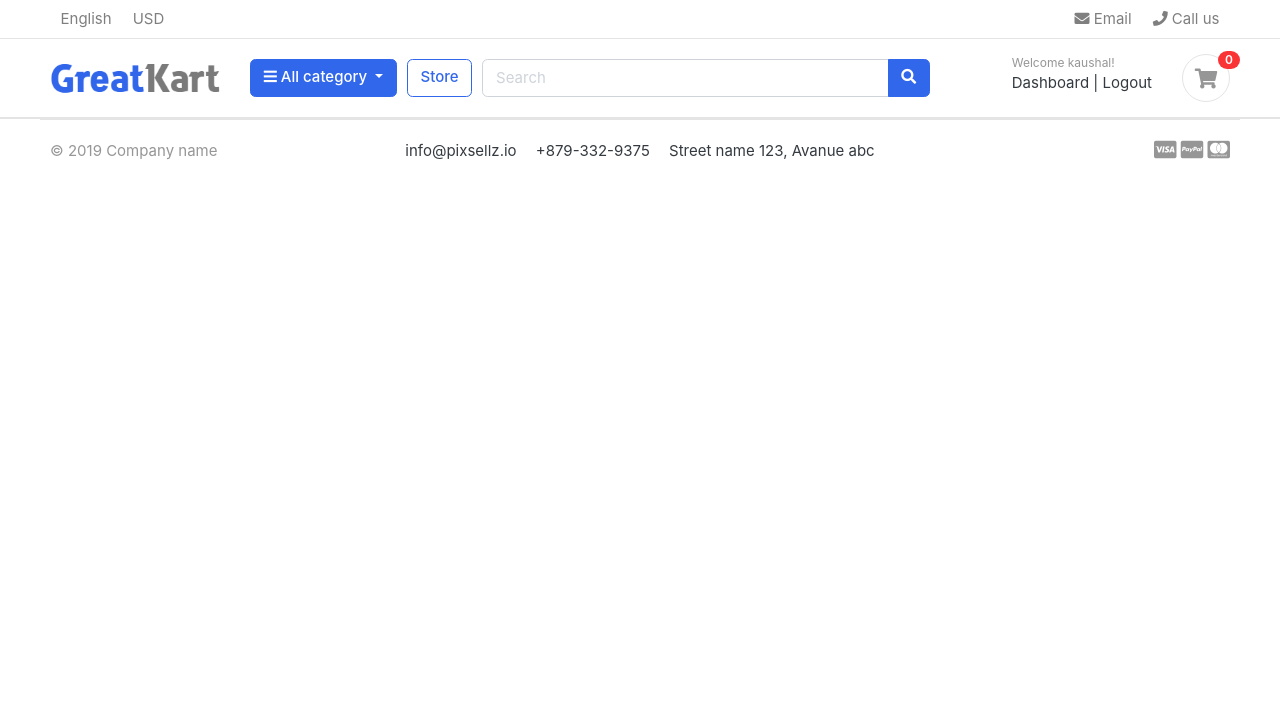
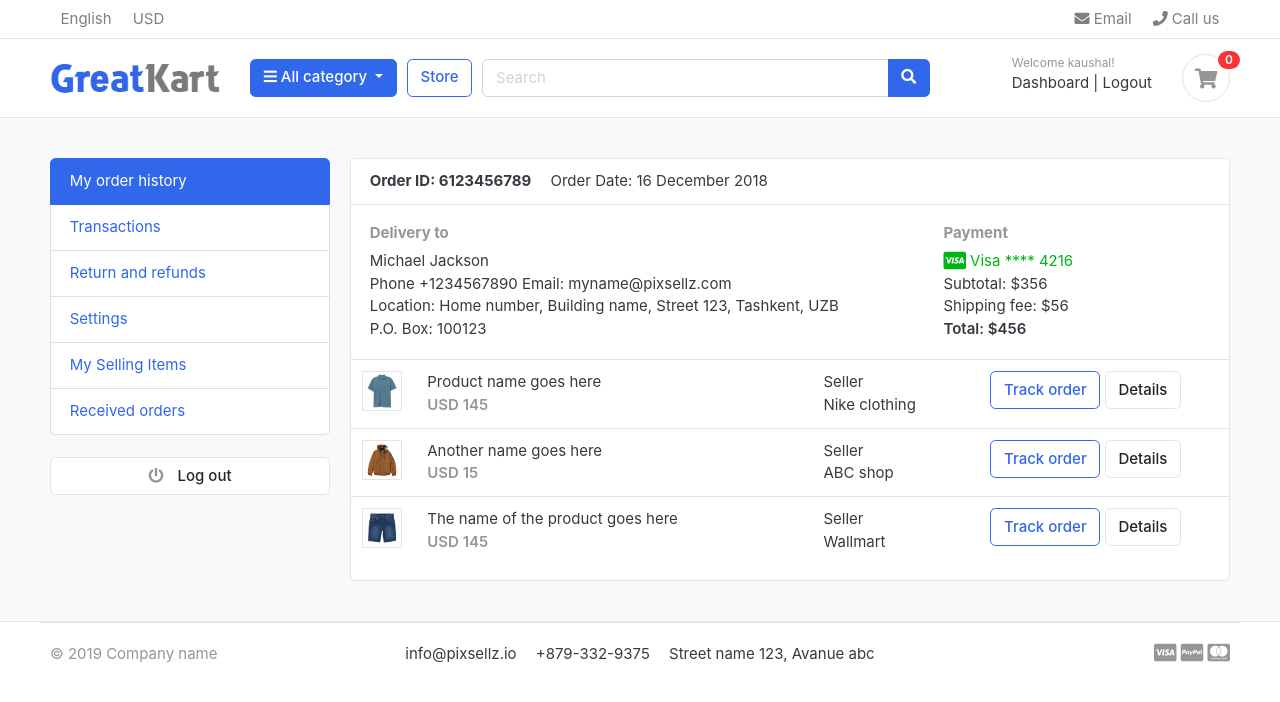
Before and after one commit to kaushal-ka/Boldmunk, a Django app: page /accounts/dashboard/ in a window 1280 px wide. Shown: the top 702 px of the page. Run offline with Django 5.2, Linux system fonts and the light colour scheme; a user stored in the database is signed in; data comes from the database, SQL or seed files in the repository; both versions use the stored data as it was after the commit; some libraries are stand-ins or nearby versions; some web fonts are replaced.

Commit message:
Updated with dashboard.html

```diff
--- a/templates/accounts/dashboard.html
+++ b/templates/accounts/dashboard.html
@@ -3,5 +3,98 @@
 
 {% block content %}
 
+<!-- ========================= SECTION CONTENT ========================= -->
+<section class="section-conten padding-y bg">
+
+<div class="container">
+	<div class="row">
+	<aside class="col-md-3">
+		<!--   SIDEBAR   -->
+		<ul class="list-group">
+			<a class="list-group-item active" href="#"> My order history </a>
+			<a class="list-group-item" href="#"> Transactions </a>
+			<a class="list-group-item" href="#"> Return and refunds </a>
+			<a class="list-group-item" href="#">Settings </a>
+			<a class="list-group-item" href="#"> My Selling Items </a>
+			<a class="list-group-item" href="#"> Received orders </a>
+		</ul>
+		<br>
+		<a class="btn btn-light btn-block" href="#"> <i class="fa fa-power-off"></i> <span class="text">Log out</span> </a>
+		<!--   SIDEBAR .//END   -->
+	</aside>
+	<main class="col-md-9">
+		<article class="card">
+		<header class="card-header">
+			<strong class="d-inline-block mr-3">Order ID: 6123456789</strong>
+			<span>Order Date: 16 December 2018</span>
+		</header>
+		<div class="card-body">
+			<div class="row">
+				<div class="col-md-8">
+					<h6 class="text-muted">Delivery to</h6>
+					<p>Michael Jackson <br>
+					Phone +1234567890 Email: myname@pixsellz.com <br>
+			    	Location: Home number, Building name, Street 123,  Tashkent, UZB <br>
+			    	P.O. Box: 100123
+			 		</p>
+				</div>
+				<div class="col-md-4">
+					<h6 class="text-muted">Payment</h6>
+					<span class="text-success">
+						<i class="fab fa-lg fa-cc-visa"></i>
+					    Visa  **** 4216
+					</span>
+					<p>Subtotal: $356 <br>
+					 Shipping fee:  $56 <br>
+					 <span class="b">Total:  $456 </span>
+					</p>
+				</div>
+			</div> <!-- row.// -->
+		</div> <!-- card-body .// -->
+		<div class="table-responsive">
+		<table class="table table-hover">
+			<tr>
+				<td width="65">
+					<img src="../images/items/1.jpg" class="img-xs border">
+				</td>
+				<td>
+					<p class="title mb-0">Product name goes here </p>
+					<var class="price text-muted">USD 145</var>
+				</td>
+				<td> Seller <br> Nike clothing </td>
+				<td width="250"> <a href="#" class="btn btn-outline-primary">Track order</a> <a href="#" class="btn btn-light"> Details </a> </td>
+			</tr>
+			<tr>
+				<td>
+					<img src="../images/items/2.jpg" class="img-xs border">
+				</td>
+				<td>
+					<p class="title mb-0">Another name goes here </p>
+					<var class="price text-muted">USD 15</var>
+				</td>
+				<td> Seller <br> ABC shop </td>
+				<td> <a href="#" class="btn btn-outline-primary">Track order</a> <a href="#" class="btn btn-light"> Details </a> </td>
+			</tr>
+			<tr>
+				<td>
+					<img src="../images/items/3.jpg" class="img-xs border">
+				</td>
+				<td>
+					<p class="title mb-0">The name of the product  goes here </p>
+					<var class="price text-muted">USD 145</var>
+				</td>
+				<td> Seller <br> Wallmart </td>
+				<td> <a href="#" class="btn btn-outline-primary">Track order</a> <a href="#" class="btn btn-light"> Details </a> </td>
+			</tr>
+		</table>
+		</div> <!-- table-responsive .end// -->
+		</article> <!-- order-group.// -->
+	</main>
+</div> <!-- row.// -->
+</div>
+
+
+</section>
+<!-- ========================= SECTION CONTENT END// ========================= -->
 
 {% endblock %}
```
Also changed, not shown: db.sqlite3.
